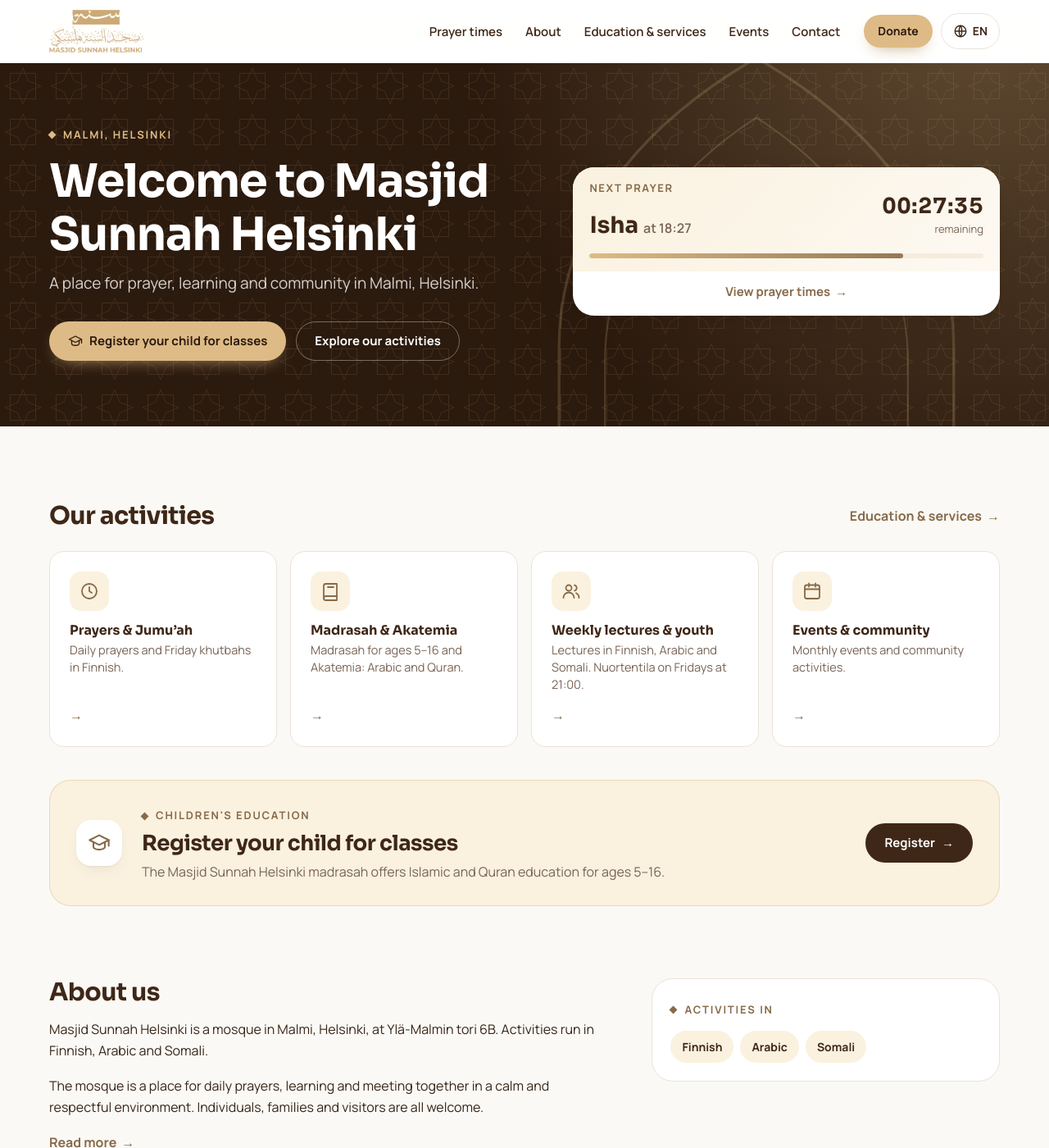
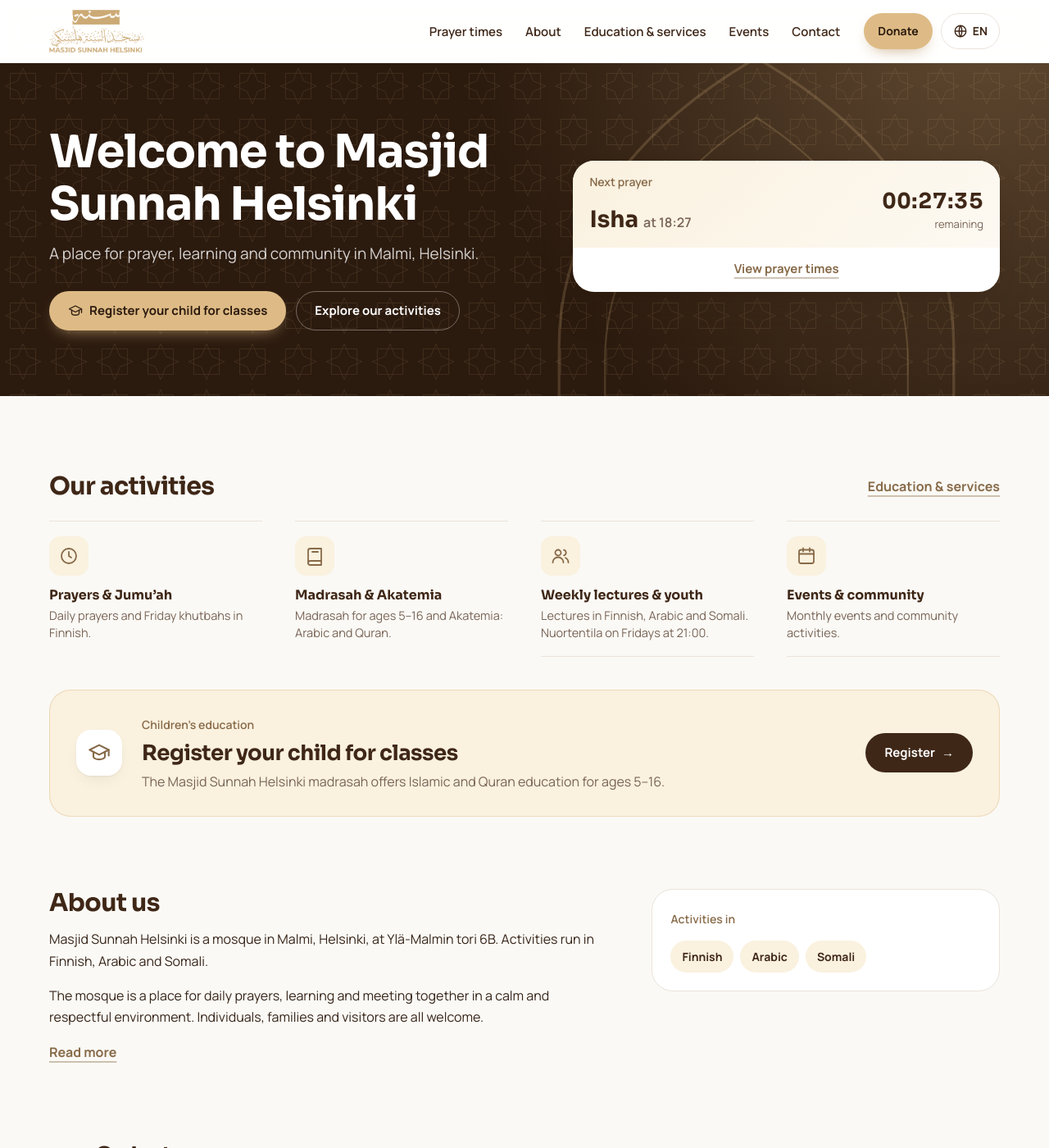
Before and after one commit to suomen-moskeijat/Masjid-sunnah, a Jekyll site: the page built from uusi-v1/index.html, in a window 1280 px wide and 1400 px high. Shown: the whole window at 82% size. Built offline with Jekyll 4.4.1, drawn with Linux system fonts in a browser that asks for light colours; some of the changed text lies outside the part shown.

Commit message:
uusi-v1: siistiminen frontend-design- ja ui-ux-pro-max-ohjeiden mukaan
- Otsikkolaput tavallisin kirjaimin, yläosan paikkalappu pois
- Seuraavan rukouksen kortista koristeellinen edistymispalkki pois
- Linkit alleviivattuina ilman perään lisättyjä nuolia
- Toimintamme listana erottimin identtisten korttien sijaan
- Instagram-otsikosta pistein erotettu lisärivi pois
- Kaikki napautusalueet vähintään 44 px

Co-Authored-By: Claude Opus 5.5 <noreply@anthropic.com>
Claude-Session: https://claude.ai/code/session_01Fn78vEnHGTYfe1exjJd3xJ

```diff
--- a/_includes/u1/instagram.html
+++ b/_includes/u1/instagram.html
@@ -12,7 +12,7 @@
   <div class="u-osio__yla">
     <div class="u-ig__profiili">
       <span class="u-ig__logo" aria-hidden="true">{% include u1/somekuvake.html nimi="ig" koko=22 %}</span>
-      <span><h2>{% include k.html a="instagramissa" %}</h2><small dir="ltr">@{{ d.kayttaja }}{% if d.seuraajia %} · {{ d.seuraajia }}{% endif %}</small></span>
+      <span><h2>{% include k.html a="instagramissa" %}</h2><small dir="ltr">@{{ d.kayttaja }}</small></span>
     </div>
     <a class="u-nappi u-nappi--reuna u-nappi--pieni" href="https://www.instagram.com/{{ d.kayttaja }}/" target="_blank" rel="noopener">{% include k.html a="ig_seuraa" %}</a>
   </div>
--- a/assets/css/uusi-v1.css
+++ b/assets/css/uusi-v1.css
@@ -492,3 +492,26 @@ body.on-valikko .u-pikanapit { display: none; }
   .u-hero__napit .u-nappi { width: auto; }
   .u-osio--hero-jalkeen { padding-top: 88px !important; }
 }
+
+/* ---------- Siistiminen frontend-design- ja ui-ux-pro-max-ohjeiden mukaan ---------- */
+/* Otsikkolaput tavallisin kirjaimin, ei koristevinoneliötä */
+.u-eyebrow, .rk__eyebrow { text-transform: none; letter-spacing: 0; font-size: 14px; font-weight: 600; }
+.u-eyebrow::before { display: none; }
+/* Etusivun yläosasta pois ylimääräinen paikkalappu ja koristeellinen edistymispalkki */
+.u-hero__teksti > .u-eyebrow { display: none; }
+.u-hero h1 { margin-top: 4px; }
+.rk--vain-seuraava .rk__palkki { display: none; }
+.rk--vain-seuraava .rk__seuraava { padding-bottom: 18px; }
+/* Linkit ilman perään lisättyä nuolta: alleviivaus kertoo, että kyse on linkistä */
+.u-linkki .u-flip, .u-toiminta__nuoli { display: none; }
+.u-linkki { text-decoration: underline; text-decoration-thickness: 1.5px; text-underline-offset: 5px; text-decoration-color: color-mix(in srgb, currentColor 40%, transparent); }
+.u-linkki:hover { text-decoration-color: currentColor; }
+/* Toimintamme: rauhallinen lista erottimin identtisten korttien sijaan */
+.u-toiminta { gap: 0 40px; border-bottom: 1px solid var(--raja); }
+.u-toiminta__kohta { padding: 18px 0; background: none; border: 0; border-top: 1px solid var(--raja); border-radius: 0; }
+.u-toiminta__kohta:hover { box-shadow: none; transform: none; }
+.u-toiminta__kohta:hover strong { text-decoration: underline; text-underline-offset: 4px; }
+@media (min-width: 720px) { .u-toiminta { border-bottom: 0; } .u-toiminta li:nth-last-child(-n+2) .u-toiminta__kohta { border-bottom: 1px solid var(--raja); } }
+/* Napautusalueet vähintään 44 px */
+.u-nappi--pieni { min-height: 44px; }
+.u-logo { min-height: 44px; align-items: center; }
```
